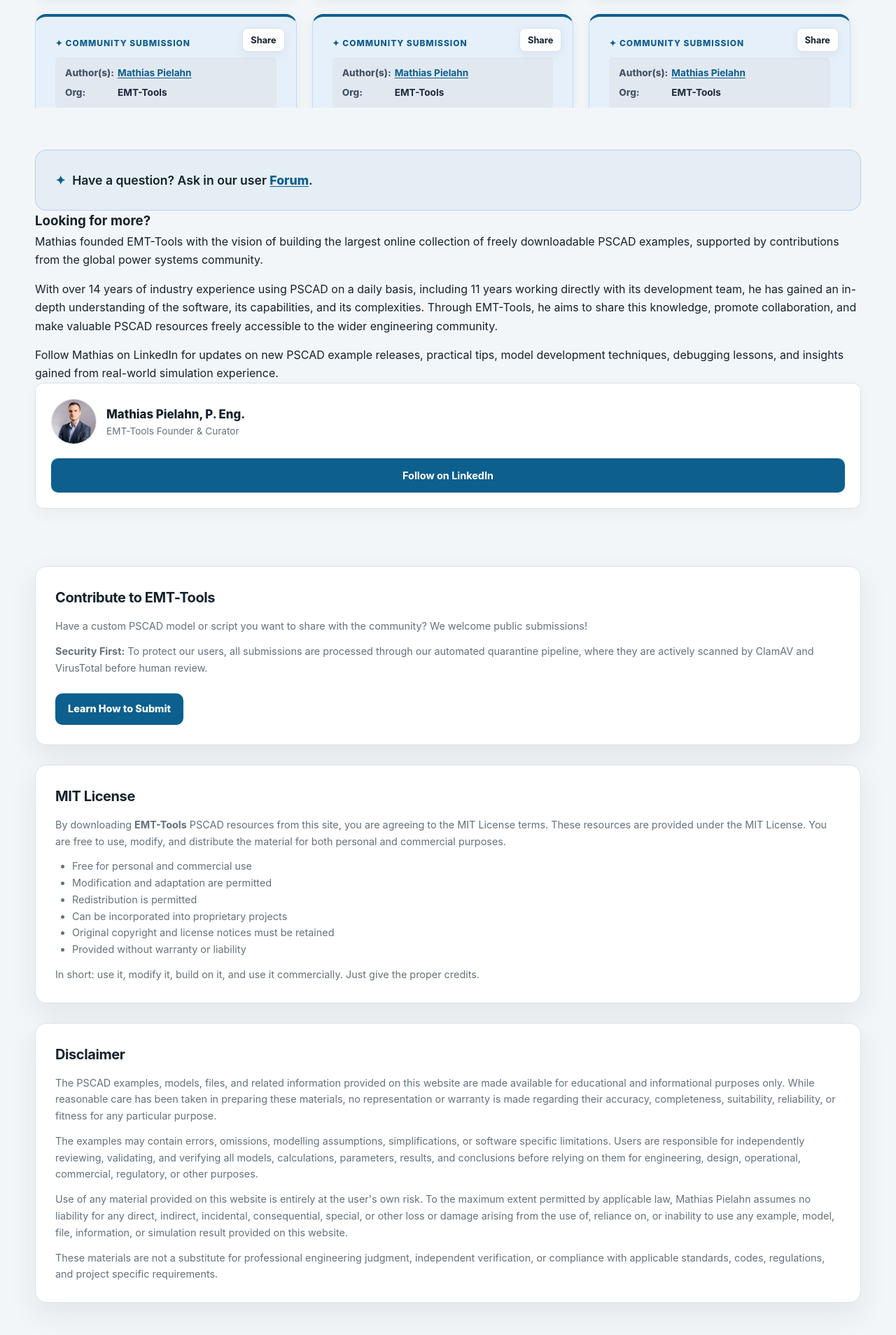
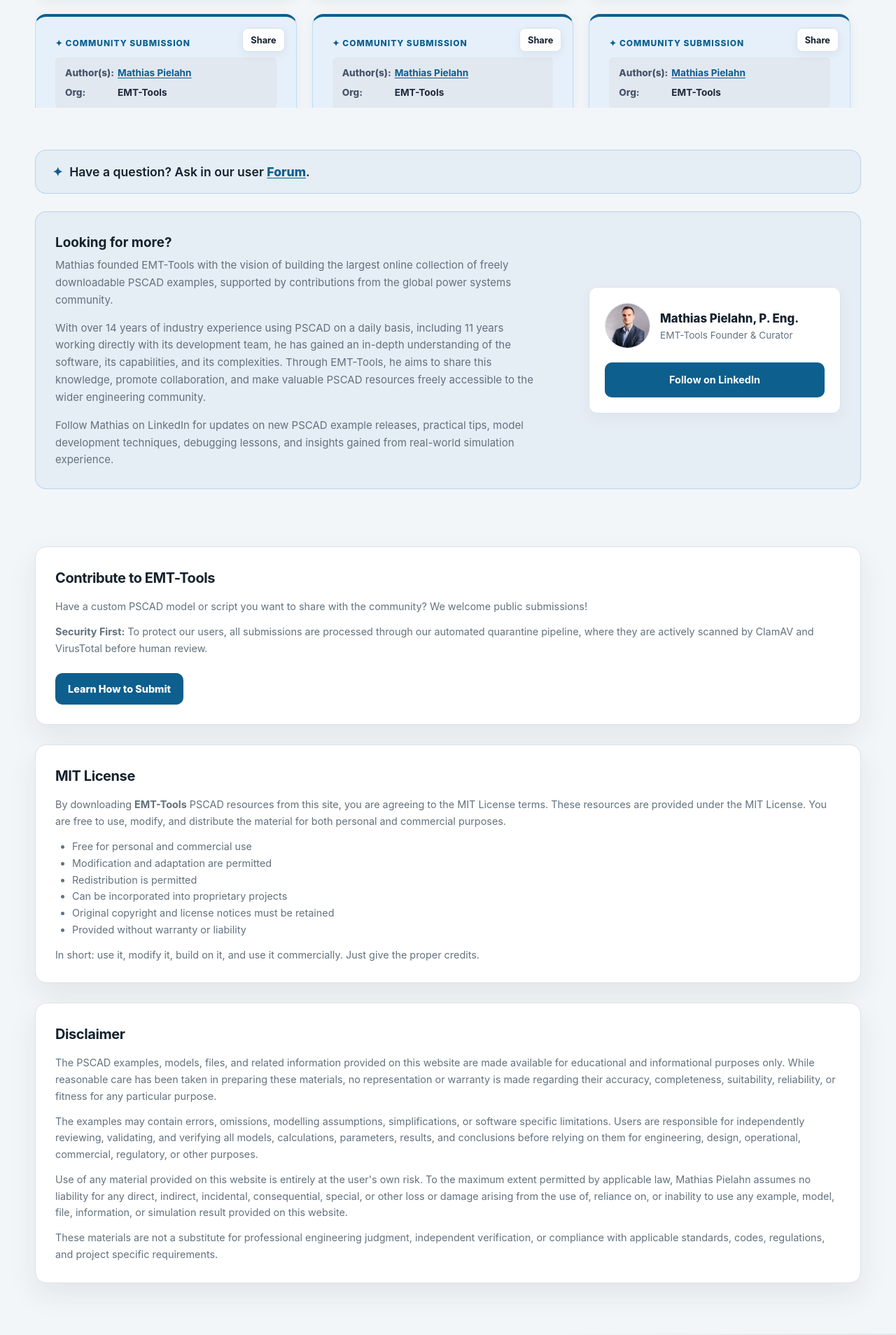
Before and after one commit to EMT-Tools/emt-tools.github.io, a Jekyll site: the page built from index.html, in a window 1280 px wide. Shown: the part 2383-4291 px from the top of the page at 70% size. Built offline with Jekyll 4.4.1, drawn with Linux system fonts in a browser that asks for light colours.

Commit message:
Update index.html

```diff
--- a/index.html
+++ b/index.html
@@ -280,11 +280,17 @@
 <!-- UPDATED FOOTER -->
 <section style="padding-bottom: 82px;">
   <div class="container">
-    <div class="growth-callout" style="margin-top: 0; display: flex; flex-wrap: wrap; gap: 40px; align-items: center; justify-content: space-between;">
+
+    <!-- NEW NARROW FORUM CALLOUT -->
+    <div class="growth-callout" style="margin-top: 0; margin-bottom: 25px; padding: 16px 24px; text-align: center;">
       <span style="font-size: 1.1rem; font-weight: 600; color: var(--text);">
         <span style="color: var(--accent); margin-right: 5px;">✦</span> Have a question? Ask in our user <a href="https://forum.emt-tools.com" target="_blank" rel="noopener noreferrer" style="color: var(--accent); font-weight: 800; text-decoration: underline; text-underline-offset: 2px; transition: opacity 0.2s;" onmouseover="this.style.opacity='0.8'" onmouseout="this.style.opacity='1'">Forum</a>.
       </span>
     </div>
+
+    <!-- EXISTING LOOKING FOR MORE CALLOUT -->
+    <div class="growth-callout" style="margin-top: 0; display: flex; flex-wrap: wrap; gap: 40px; align-items: center; justify-content: space-between;">
+
       <div style="flex: 1 1 400px;">
         <h3>Looking for more?</h3>
         <p style="margin-bottom: 15px;">Mathias founded EMT-Tools with the vision of building the largest online collection of freely downloadable PSCAD examples, supported by contributions from the global power systems community.</p>
```
